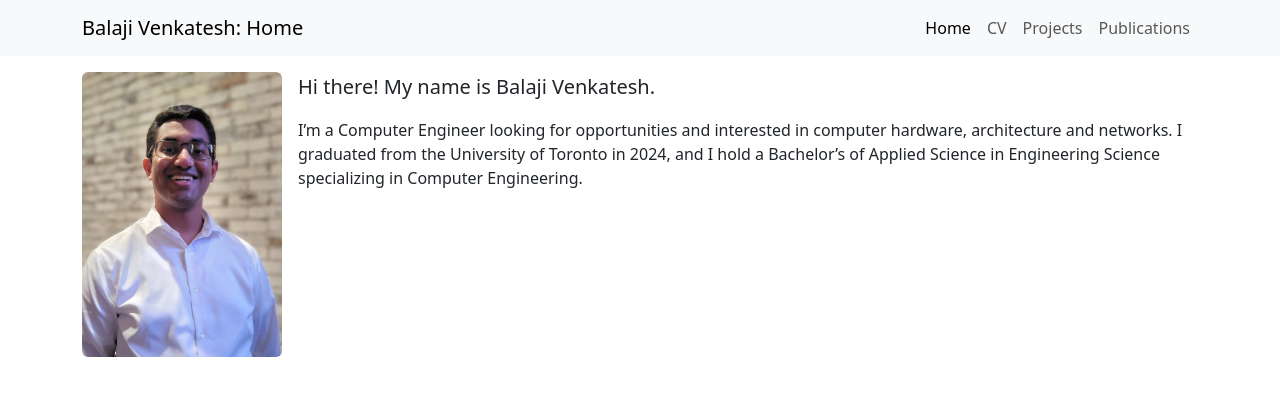
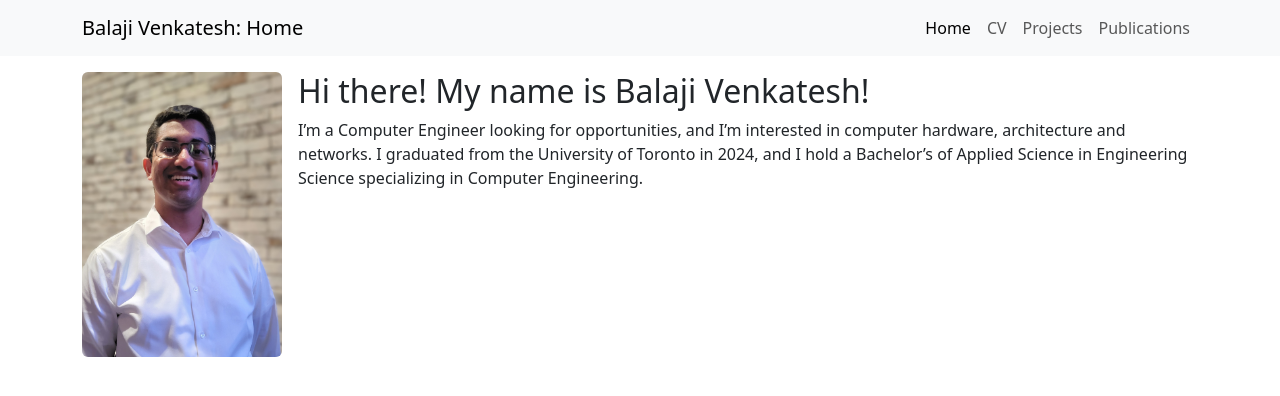
Before and after one commit to balaji-venkatesh/balaji-venkatesh.github.io, a Jekyll site: the page built from README.md, in a window 1280 px wide. Shown: the top 396 px of the page. Built offline with Jekyll 4.4.1, drawn with Linux system fonts in a browser that asks for light colours.

Commit message:
favicon and cleanup

```diff
--- a/README.md
+++ b/README.md
@@ -6,8 +6,6 @@
 
 <img class="rounded float-md-start me-3" src="/assets/bv.jpeg" width="200" alt="Photo of Balaji Venkatesh">
 
-<p class="lead">
-    Hi there! My name is Balaji Venkatesh.
-</p>
+## Hi there! My name is Balaji Venkatesh!
 
-I'm a Computer Engineer looking for opportunities and interested in computer hardware, architecture and networks. I graduated from the University of Toronto in 2024, and I hold a Bachelor's of Applied Science in Engineering Science specializing in Computer Engineering.
+I'm a Computer Engineer looking for opportunities, and I'm interested in computer hardware, architecture and networks. I graduated from the University of Toronto in 2024, and I hold a Bachelor's of Applied Science in Engineering Science specializing in Computer Engineering.
--- a/_layouts/default.html
+++ b/_layouts/default.html
@@ -8,6 +8,7 @@
     <link href="https://cdn.jsdelivr.net/npm/bootstrap@5.3.3/dist/css/bootstrap.min.css" rel="stylesheet"
         integrity="sha384-QWTKZyjpPEjISv5WaRU9OFeRpok6YctnYmDr5pNlyT2bRjXh0JMhjY6hW+ALEwIH" crossorigin="anonymous">
     <link rel="stylesheet" href="https://cdn.jsdelivr.net/npm/bootstrap-icons@1.11.3/font/bootstrap-icons.min.css">
+    <link rel="icon" type="image/x-icon" href="/assets/favicon.ico">
 </head>
 
 <body>
```
Also changed, not shown: cv.md (+3 -3 lines), assets/favicon.ico (added), projects.md (renamed from projects.html).
